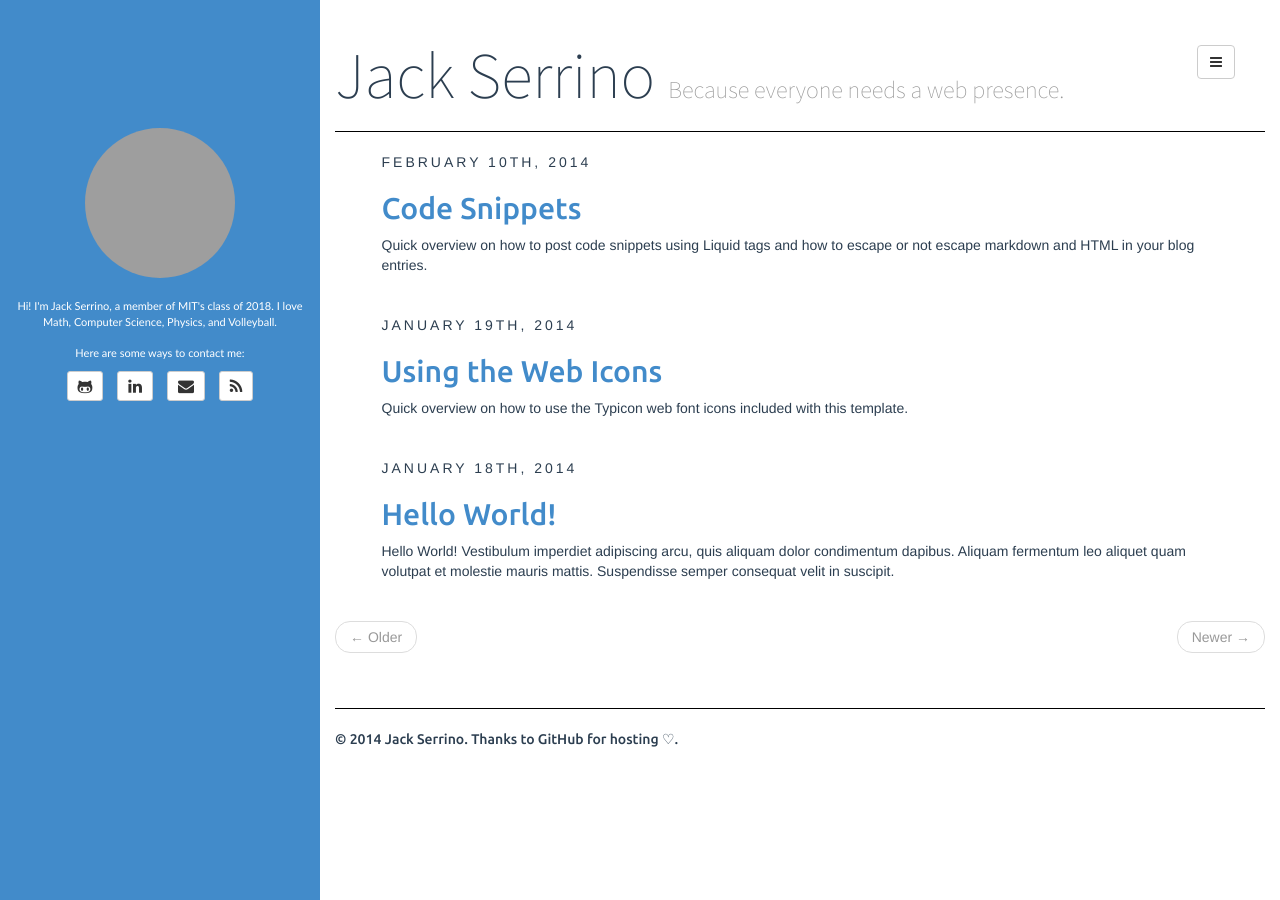
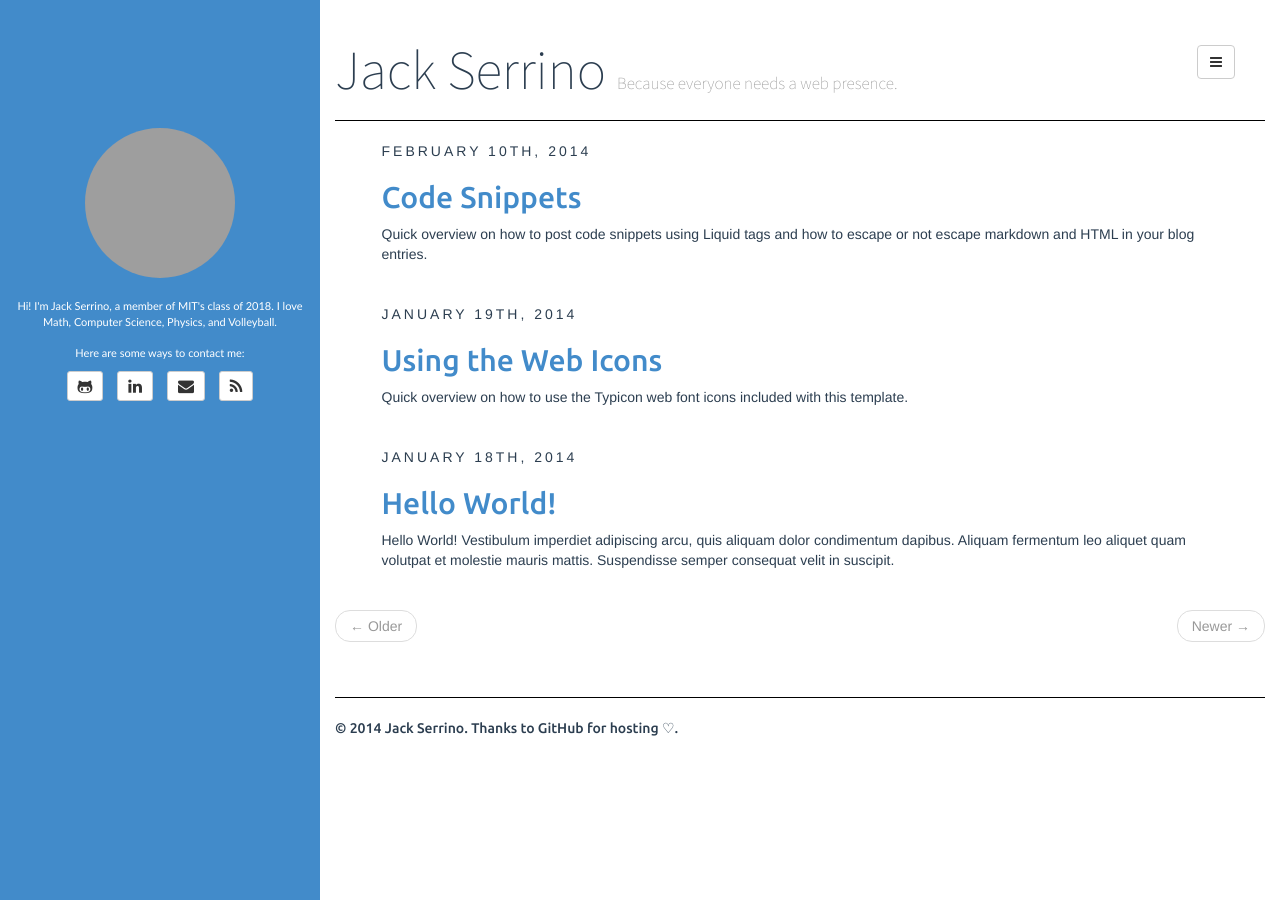
Before and after one commit to Detry322/detry322.github.io, a Jekyll site: the page built from index.html, in a window 1280 px wide. Built offline with Jekyll 4.4.1, drawn with Linux system fonts in a browser that asks for light colours; the list of posts is cut into pages by our own code; grey boxes are pictures that could not be loaded.

Commit message:
Fix sizing issues

```diff
--- a/assets/css/style.css
+++ b/assets/css/style.css
@@ -98,7 +98,12 @@ article .share .gplus:hover {
 .page-header h1
 {
   font-family: 'Source Sans Pro', sans-serif;
-  font-size: 65px;
+  font-size: 55px;
+}
+
+.page-header h1 small
+{
+  font-size: 17px;
 }
 
 article{
```
Also changed, not shown: assets/media/dbyll-ss.png (deleted).
